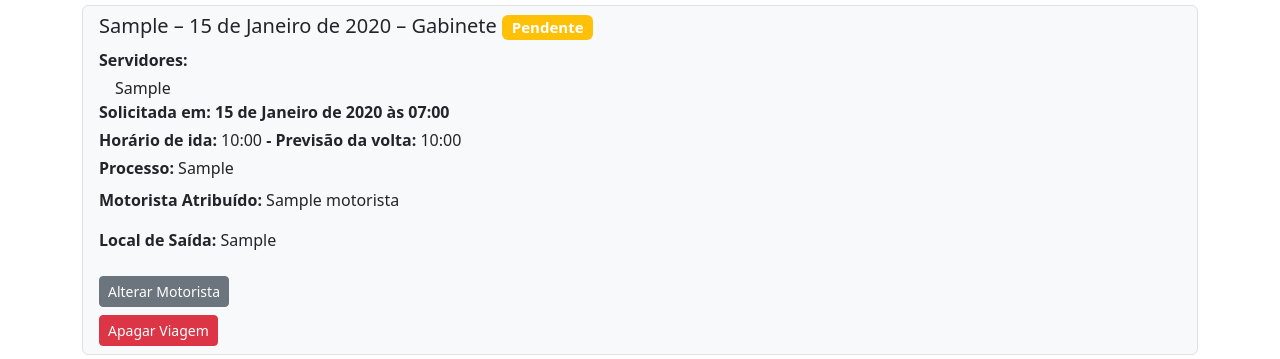
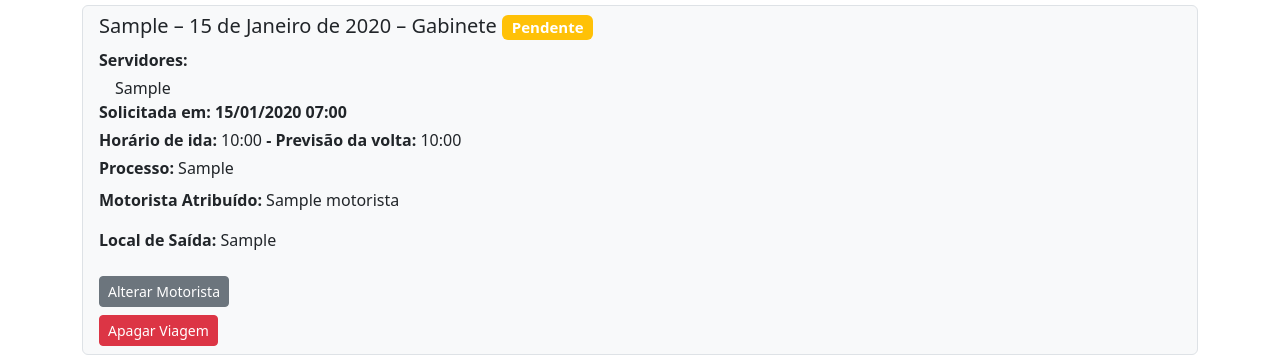
Before and after one commit to plmdsmatheus/Web-Semjidh-Viagens, a Django app: page /viagens/listar_viagens/ in a window 1280 px wide. Shown: the part 281-640 px from the top of the page. Run offline with Django 5.2, Linux system fonts and the light colour scheme; a user stored in the database is signed in; tables that the repository leaves empty hold one stand-in row (values such as "Sample post").

Commit message:
Update listar_viagens.html

```diff
--- a/semjidhapp/viagens/templates/viagens/listar_viagens.html
+++ b/semjidhapp/viagens/templates/viagens/listar_viagens.html
@@ -24,7 +24,7 @@
           {% endfor %}
         </ul>
 
-        <p class="mb-1"><strong> Solicitada em: {{ viagem.criada_em }} </strong></p>
+        <p class="mb-1"><strong> Solicitada em: {{ viagem.criada_em|date:"d/m/Y H:i" }} </strong></p>
 
         <p class="mb-1">
           <strong>Horário de ida:</strong>
```
